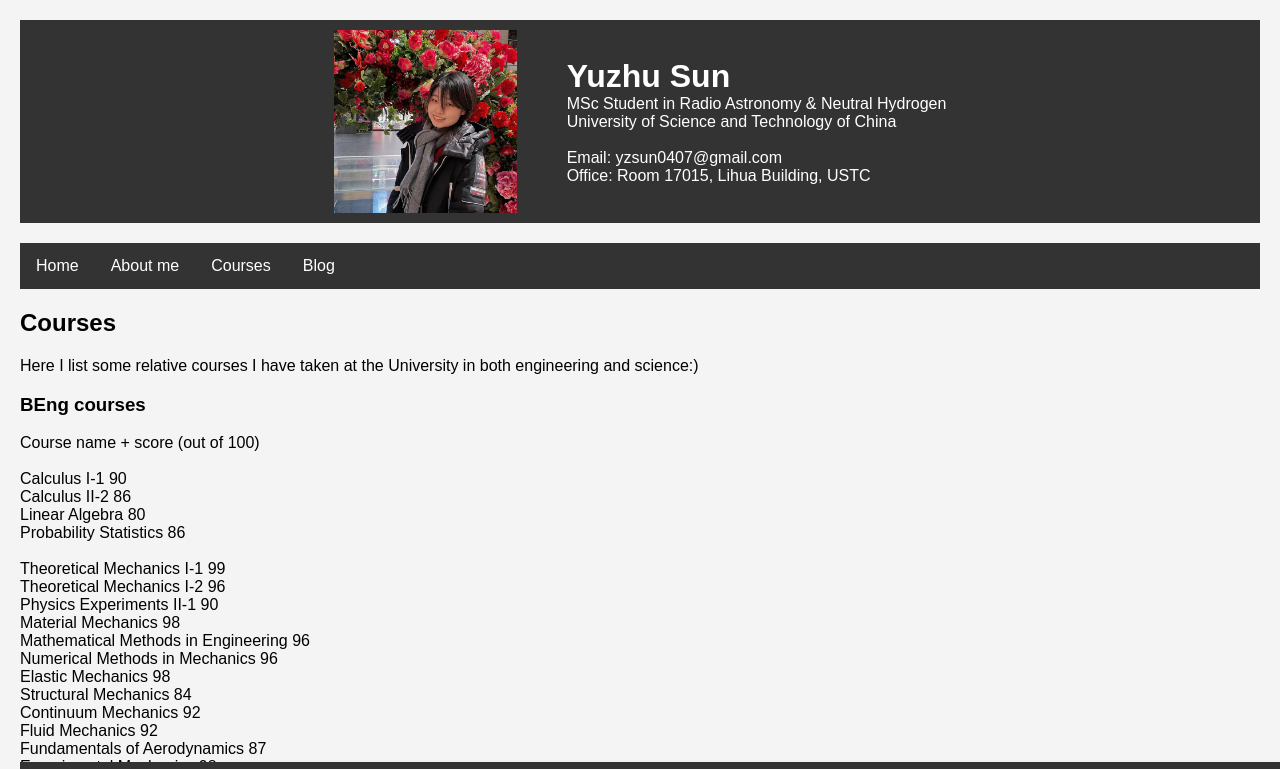
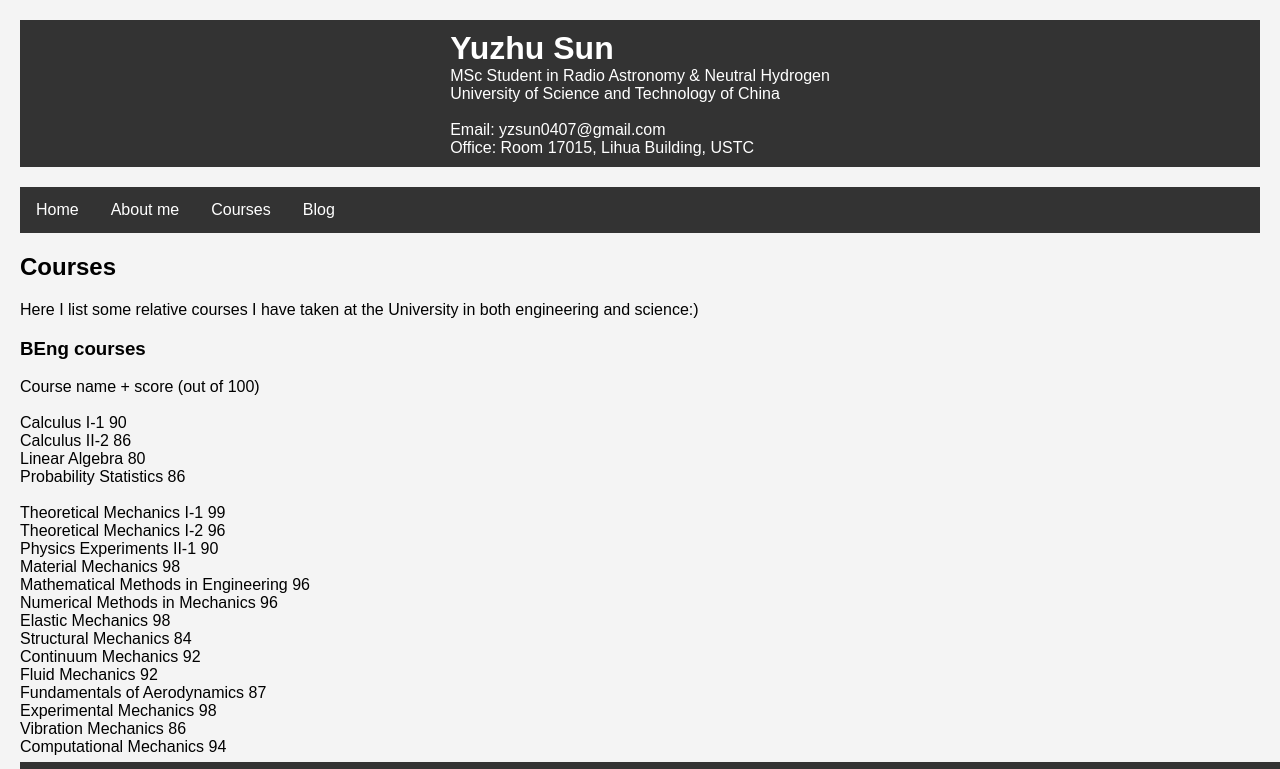
Before and after one commit to Yuzhusunsun/Yuzhu, a plain HTML site: page personal_website_v2_courses.html in a window 1280 px wide. Shown: the top 769 px of the page. Drawn offline with Linux system fonts and the light colour scheme.

Commit message:
Update personal_website_v2_courses.html

```diff
--- a/personal_website_v2_courses.html
+++ b/personal_website_v2_courses.html
@@ -68,7 +68,7 @@
 </head>
 <body>
     <header>
-        <img src="Yuzhu_photo_v2.jpg" alt="Yuzhu" style="width:15%; height: auto;">
+
         <div>
             <h1>Yuzhu Sun</h1>
             <p>MSc Student in Radio Astronomy & Neutral Hydrogen</p>
```
